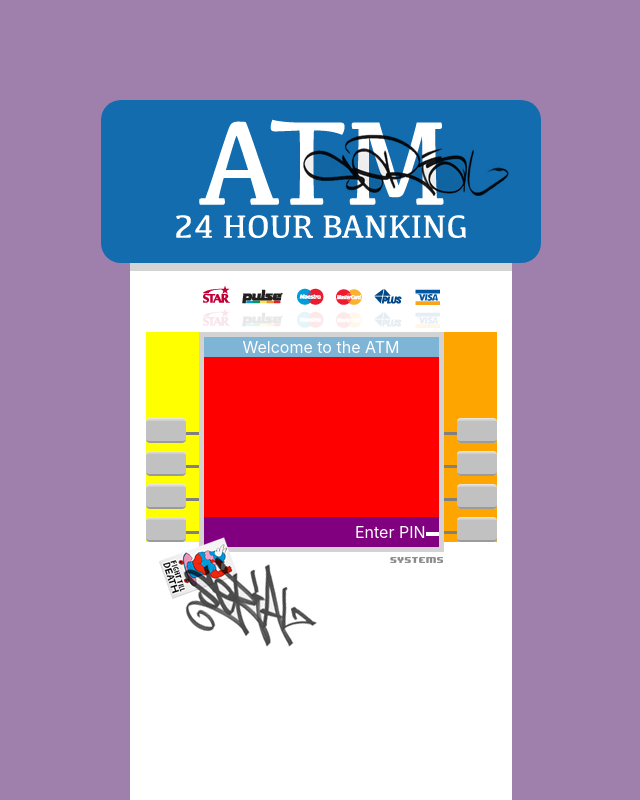
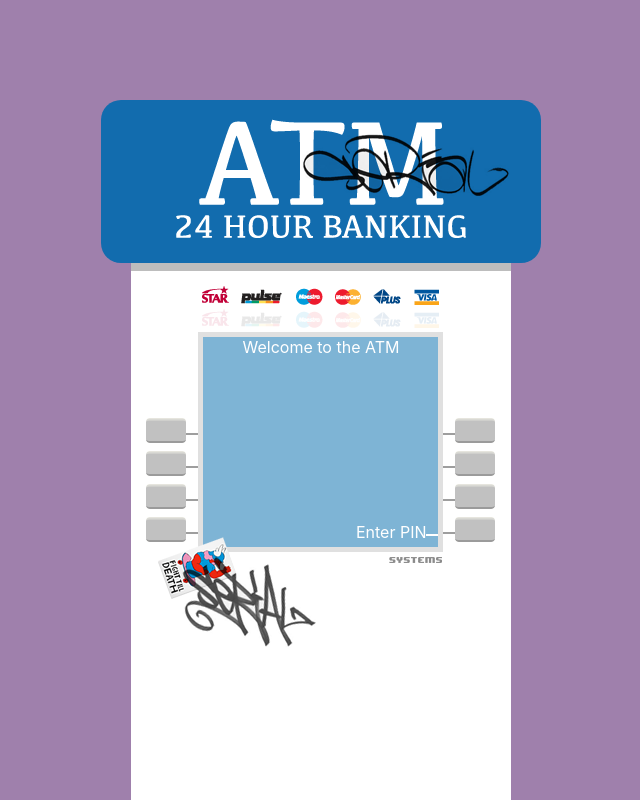
Before and after one commit to gomezvt/reactjs-automated-teller-machine, a React (Create React App) app: page / in a window 1280 px wide. Shown: the top 800 px of the page, without its empty margins (319-959 px from the left). Built offline with nearby package versions, Linux system fonts and the light colour scheme.

Commit message:
relocates styles, maps over button options, displays PIN textfield

```diff
--- a/src/App.js
+++ b/src/App.js
@@ -6,6 +6,7 @@ import HeaderView from './components/atm-header';
 import ScreenView from './components/atm-screen';
 
 const App = () => {
+
   return (
     <Grid2 style={{ justifyItems: "center", backgroundColor: "#9f80ac", paddingTop: "100px" }}>
       <Grid2 style={{ justifyItems: "center" }}>
--- a/src/components/atm-button.js
+++ /dev/null
@@ -1,20 +0,0 @@
-import { Button } from '@mui/material';
-import atmButton from "../assets/atm-button.png";
-import { makeStyles } from 'tss-react/mui';
-
-const useStyles = makeStyles()((theme) => ({
-    buttonStyle: {
-        backgroundSize: 'cover',
-        backgroundPosition: 'center',
-        minHeight: "25px",
-        minWidth: "40px",
-        backgroundImage: `url(${atmButton})`
-    }
-}));
-
-const AtmButton = () => {
-    const { classes } = useStyles();
-    return <Button className={classes.buttonStyle} />
-}
-
-export default AtmButton;
--- a/src/components/atm-header.js
+++ b/src/components/atm-header.js
@@ -1,24 +1,6 @@
 import atmSign from "../assets/atm_sign.png";
 import graffiti from "../assets/graffiti.png";
-import { makeStyles } from 'tss-react/mui';
-
-const useStyles = makeStyles()((theme) => ({
-
-    atmSignStyle: {
-        width: "440px",
-        height: "163px",
-        backgroundColor: "#126cae",
-        alignContent: "center",
-        justifyContent: "center",
-        borderRadius: '20px',
-        textAlign: "center",
-        position: "relative"
-    },
-    graffitiStyle: {
-        position: "absolute",
-        margin: "14px 0 0 -168px"
-    }
-}));
+import { useStyles } from "./atm-styles";
 
 const HeaderView = () => {
     const { classes } = useStyles();
--- a/src/components/atm-screen.js
+++ b/src/components/atm-screen.js
@@ -1,91 +1,111 @@
-import React, { useState } from "react";
-import { makeStyles } from 'tss-react/mui';
-import { Grid2 } from '@mui/material';
+import React, { useState, useEffect } from "react";
+import { Grid2, Button, TextField } from '@mui/material';
 import ccSprite from "../assets/creditcard_sprite.png";
-import AtmButton from './atm-button';
 import stickerGraffiti from "../assets/sticker_graf.png";
 import systemsLabel from "../assets/systems.png";
+import { useStyles } from "./atm-styles";
 
-const useStyles = makeStyles()((theme) => ({
-    atmSignShadowStyle: {
-        backgroundColor: "lightgray",
-        height: "0.5em",
-        padding: 0,
-        width: "100%",
-        textAlign: "center"
-    },
-    atmButtonTrackStyle: {
-        height: "3px",
-        width: "13px",
-        backgroundColor: "gray",
-        display: "inline-block"
-    },
-    atmOptionTrackStyle: {
-        height: "3.5px",
-        width: "13px",
-        backgroundColor: "white",
-        display: "inline-block",
-    },
-    screenStyle: {
-        textAlign: "center",
-        color: "white",
-        backgroundColor: "#7eb4d5",
-        width: "235px",
-        height: "210px",
-    },
-    screenBgStyle: {
-        padding: "5px 0 5px 5px",
-        ustifyItems: "center",
-        backgroundColor: "lightgray",
-        width: "240px",
-        minHeight: "210px"
-    },
-    screenLayoutStyle: {
-        padding: 0,
-        background: "white",
-        justifyContent: "center",
-        width: "65%",
-        height: "100vh"
-    },
-    stickerGraffitiStyle: {
-        position: "absolute",
-        margin: "-10px 0 0 -45px"
-    },
-    rightButtonStyle: {
-        justifyContent: "end",
-        flexDirection: "column",
-        height: "210px",
-        backgroundColor: "orange"
+const ScreenView = () => {
 
-    },
-    leftButtonStyle: {
-        justifyContent: "end",
-        flexDirection: "column",
-        height: "210px",
-        backgroundColor: "yellow"
-    },
-    optionContainer: {
-        justifyContent: "end",
-        flexDirection: "column",
-        height: "190px",
-        backgroundColor: "red"
-    },
-    rightOptionStyle: {
-        height: "30px",
-        justifyContent: "end",
-        backgroundColor: "purple"
-    },
-    systemsLabelStyle: {
-        position: "absolute",
-        margin: "10px 0 0 185px",
+    const { classes } = useStyles();
+    const [welcomeMsg, setWelcomeMsg] = useState("Welcome to the ATM");
+    const [didPinIn, setDidPinIn] = useState(false);
+
+    const [didClickEnterPinBtn, setDidClickEnterPinBtn] = useState(false);
+
+    const displayEnterPinOption = () => {
+        return <Grid2 className={classes.rightOptionStyle} container>
+            <Grid2 style={{ alignContent: "center" }}>
+                {didClickEnterPinBtn ? "OK" : "Enter PIN"}
+            </Grid2>
+            <Grid2 style={{ alignContent: "center", margin: "-5px 0 0 0" }}>
+                <div className={classes.atmOptionTrackStyle} />
+            </Grid2>
+        </Grid2>
+    }
+
+    const exitSession = () => {
+        alert("exit session")
+    }
+
+    const fetchBalance = () => {
+        alert("fetch balance")
+    }
+
+    const withdrawFunds = () => {
+        alert("withdraw funds")
+    }
+
+    const depositFunds = () => {
+        alert("deposit funds")
+    }
+
+    const displayPinEntry = () => {
+        setDidClickEnterPinBtn(!didClickEnterPinBtn);
+    }
+
+    const displayUserOptions = () => {
 
     }
-}));
 
-const ScreenView = () => {
-    const { classes } = useStyles();
-    const [welcomeMsg, setWelcomeMsg] = useState("Welcome to the ATM");
-    const [didPinIn, setDidPinIn] = useState();
+    const leftButtonOptions = [
+        { labelNm: "", onClickFuncNm: () => { } },
+        { labelNm: "", onClickFuncNm: () => { } },
+        { labelNm: "Withdraw", onClickFuncNm: () => withdrawFunds() },
+        { labelNm: "Deposit", onClickFuncNm: () => depositFunds() }
+    ];
+
+    const rightButtonOptions = [
+        { labelNm: "", onClickFuncNm: () => { } },
+        { labelNm: "Exit", onClickFuncNm: () => exitSession() },
+        { labelNm: "Balance", onClickFuncNm: () => fetchBalance() },
+        { labelNm: "Re-Enter Pin", onClickFuncNm: () => displayPinEntry() }
+    ];
+
+    const displayScreenView = () => {
+        return <Grid2>
+            <div className={classes.screenBgStyle}>
+                <div className={classes.screenStyle}>
+                    {welcomeMsg}
+                    {didClickEnterPinBtn ?
+                        <Grid2 direction={"column"} style={{ paddingLeft: "65px", position: "absolute", alignContent: "center", paddingTop: "50px" }} container>
+                            Enter your PIN
+                            <TextField size="small" style={{ width: "100px" }} />
+                        </Grid2>
+                        : null
+                    }
+                    <Grid2 className={classes.optionContainerStyle} container>
+                        {!didPinIn ? displayEnterPinOption() : displayUserOptions()}
+                    </Grid2>
+                </div>
+                <img src={stickerGraffiti} alt="stickerGraffiti" className={classes.stickerGraffitiStyle} />
+                <img src={systemsLabel} alt="systemsLabel" className={classes.systemsLabelStyle} />
+            </div>
+        </Grid2>
+    }
+
+    const displayLeftButtonView = () => {
+        return <Grid2 className={classes.leftButtonStyle} container spacing={1}>
+            {leftButtonOptions.map((option, index) => {
+                return <Grid2 style={{ textAlign: "right" }} key={index}>
+                    <Button onClick={() => option.onClickFuncNm()} className={classes.buttonStyle} />
+                    <div className={classes.atmButtonTrackStyle} />
+                </Grid2>
+            })}
+        </Grid2>
+    }
+
+    const displayRightButtonView = () => {
+        return <Grid2 className={classes.rightButtonStyle} container spacing={1}>
+            {rightButtonOptions.map((option, index) => {
+                return <Grid2 key={index}>
+                    <div className={classes.atmButtonTrackStyle} />
+                    <Button onClick={() => option.onClickFuncNm()} className={classes.buttonStyle} />
+                </Grid2>
+            })}
+        </Grid2>
+    }
+
     return (
         <Grid2 className={classes.screenLayoutStyle} container>
             <Grid2 style={{ width: "100%", justifyItems: "center" }}>
@@ -95,94 +115,12 @@ const ScreenView = () => {
                 </div>
             </Grid2>
             <Grid2 container style={{ height: "100%" }}>
-                <Grid2>
-                    {displayLeftButtonView(classes)}
-                </Grid2>
-                <Grid2>
-                    {displayScreenView(didPinIn, welcomeMsg, classes)}
-                </Grid2>
-                <Grid2>
-                    {displayRightButtonView(classes)}
-                </Grid2>
+                {displayLeftButtonView()}
+                {displayScreenView()}
+                {displayRightButtonView()}
             </Grid2>
         </Grid2>
     );
 }
 
-const displayInitialOptions = (welcomeMsg, classes) => {
-    return <Grid2>
-        <Grid2 style={{ position: "relative", width: "100%" }}>
-            {welcomeMsg}
-        </Grid2>
-        <Grid2 className={classes.optionContainer} container>
-            <Grid2 className={classes.rightOptionStyle} container>
-                <Grid2 style={{ alignContent: "center" }}>
-                    Enter PIN
-                </Grid2>
-                <Grid2 style={{ alignContent: "center", margin: "-5px 0 0 0" }}>
-                    <div className={classes.atmOptionTrackStyle} />
-                </Grid2>
-            </Grid2>
-        </Grid2>
-    </Grid2>
-}
-
-const displayUserOptions = () => {
-
-}
-
-const displayLeftButtonView = (classes) => {
-    return <Grid2 className={classes.leftButtonStyle} container spacing={1}>
-        <Grid2 style={{ textAlign: "right" }}>
-            <AtmButton />
-            <div className={classes.atmButtonTrackStyle} />
-        </Grid2>
-        <Grid2 style={{ textAlign: "right" }}>
-            <AtmButton />
-            <div className={classes.atmButtonTrackStyle} />
-        </Grid2>
-        <Grid2 style={{ textAlign: "right" }}>
-            <AtmButton />
-            <div className={classes.atmButtonTrackStyle} />
-        </Grid2>
-        <Grid2 style={{ textAlign: "right" }}>
-            <AtmButton />
-            <div className={classes.atmButtonTrackStyle} />
-        </Grid2>
-    </Grid2>
-}
-
-const displayScreenView = (didPinIn, welcomeMsg, classes) => {
-    return <Grid2>
-        <div className={classes.screenBgStyle}>
-            <div className={classes.screenStyle}>
-                {!didPinIn ? displayInitialOptions(welcomeMsg, classes) : displayUserOptions(classes)}
-            </div>
-            <img src={stickerGraffiti} alt="stickerGraffiti" className={classes.stickerGraffitiStyle} />
-            <img src={systemsLabel} alt="systemsLabel" className={classes.systemsLabelStyle} />
-        </div>
-    </Grid2>
-}
-
-const displayRightButtonView = (classes) => {
-    return <Grid2 className={classes.rightButtonStyle} container spacing={1}>
-        <Grid2>
-            <div className={classes.atmButtonTrackStyle} />
-            <AtmButton />
-        </Grid2>
-        <Grid2>
-            <div className={classes.atmButtonTrackStyle} />
-            <AtmButton />
-        </Grid2>
-        <Grid2>
-            <div className={classes.atmButtonTrackStyle} />
-            <AtmButton />
-        </Grid2>
-        <Grid2>
-            <div className={classes.atmButtonTrackStyle} />
-            <AtmButton />
-        </Grid2>
-    </Grid2>
-}
-
 export default ScreenView;
--- /dev/null
+++ b/src/components/atm-styles.js
@@ -0,0 +1,93 @@
+import { makeStyles } from 'tss-react/mui';
+import atmButton from "../assets/atm-button.png";
+
+export const useStyles = makeStyles()((theme) => ({
+    atmSignShadowStyle: {
+        backgroundColor: theme.palette.grey[400],
+        height: theme.spacing(1),
+        padding: theme.spacing(0),
+        width: "100%",
+        textAlign: "center"
+    },
+    atmSignStyle: {
+        width: "440px",
+        height: "163px",
+        backgroundColor: "#126cae",
+        alignContent: "center",
+        justifyContent: "center",
+        borderRadius: '20px',
+        textAlign: "center",
+        position: "relative"
+    },
+    graffitiStyle: {
+        position: "absolute",
+        margin: "14px 0 0 -168px"
+    },
+    buttonStyle: {
+        backgroundSize: 'cover',
+        backgroundPosition: 'center',
+        minHeight: "25px",
+        minWidth: "40px",
+        backgroundImage: `url(${atmButton})`
+    },
+    atmButtonTrackStyle: {
+        height: theme.spacing(0.25),
+        width: theme.spacing(1.5),
+        backgroundColor: theme.palette.grey[500],
+        display: "inline-block"
+    },
+    atmOptionTrackStyle: {
+        height: theme.spacing(0.25),
+        width: theme.spacing(1.5),
+        backgroundColor: "white",
+        display: "inline-block",
+    },
+    screenStyle: {
+        textAlign: "center",
+        color: "white",
+        backgroundColor: "#7eb4d5",
+        width: "235px",
+        height: "210px",
+    },
+    screenBgStyle: {
+        padding: "5px 0 5px 5px",
+        ustifyItems: "center",
+        backgroundColor: theme.palette.grey[300],
+        width: "240px",
+        minHeight: "210px"
+    },
+    screenLayoutStyle: {
+        padding: theme.spacing(0),
+        background: "white",
+        justifyContent: "center",
+        width: "65%",
+        height: "100vh"
+    },
+    stickerGraffitiStyle: {
+        position: "absolute",
+        margin: "-10px 0 0 -45px"
+    },
+    rightButtonStyle: {
+        justifyContent: "end",
+        flexDirection: "column",
+        height: "210px",
+    },
+    leftButtonStyle: {
+        justifyContent: "end",
+        flexDirection: "column",
+        height: "210px",
+    },
+    optionContainerStyle: {
+        justifyContent: "end",
+        flexDirection: "column",
+        height: "190px",
+    },
+    rightOptionStyle: {
+        height: "30px",
+        justifyContent: "end",
+    },
+    systemsLabelStyle: {
+        position: "absolute",
+        margin: "10px 0 0 185px",
+    }
+}));
```
